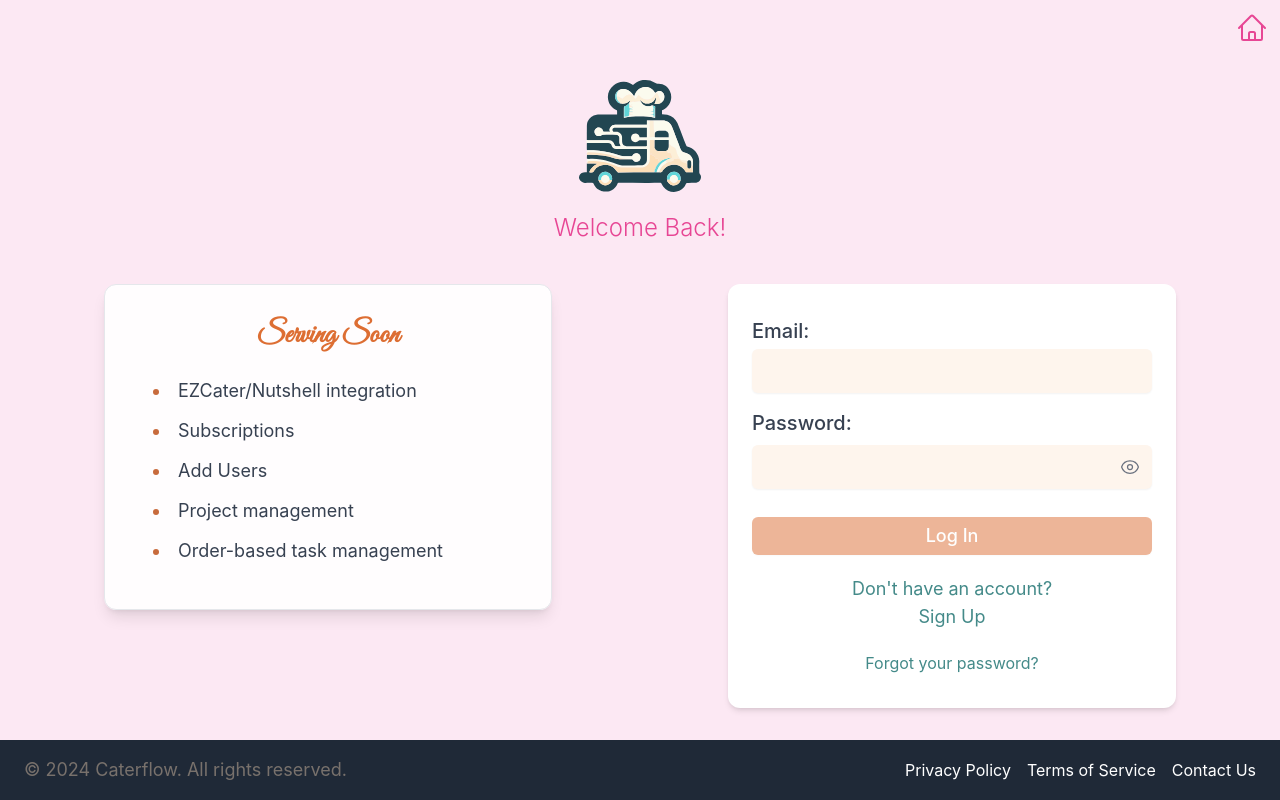
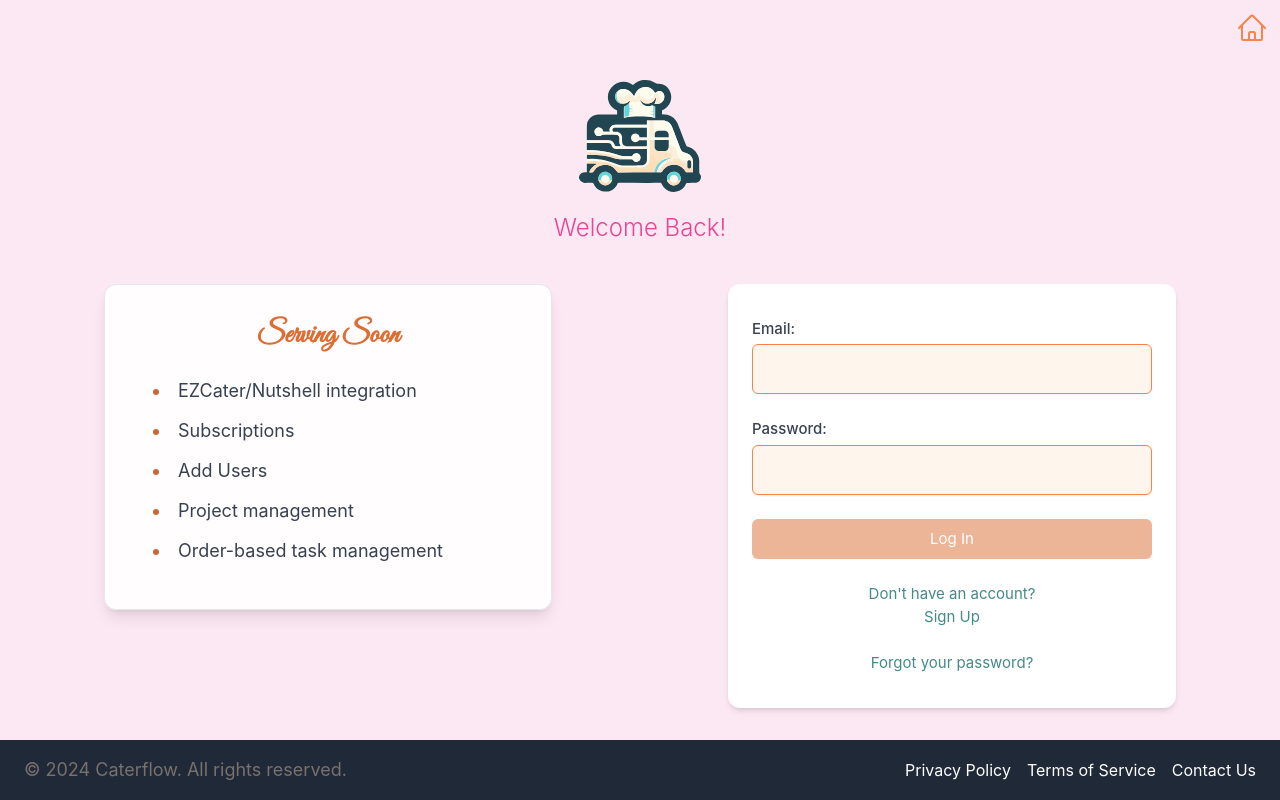
Before and after one commit to MichaelAJay/caterflow-fe, a Vue app: page /login in a window 1280 px wide. Built offline with nearby package versions, Linux system fonts and the light colour scheme; no server answers.

Commit message:
rewrote LoginContent

```diff
--- a/src/views/visitor/LoginContent.vue
+++ b/src/views/visitor/LoginContent.vue
@@ -85,45 +85,26 @@ onMounted(async () => {
   <div id="login-content" class="flex-1 flex flex-col justify-center items-center">
     <div class="absolute top-0 right-0 pt-3 pr-3">
       <button @click="handleHomeClick" class="text-caramel-500 hover:text-caramel-600">
-        <HomeIcon class="h-8 w-8 text-accents-500" />
+        <HomeIcon class="h-8 w-8" />
       </button>
     </div>
-
-    <div
-      class="p-5 sm:p-6 max-w-md w-full bg-white rounded-xl shadow-md flex-1 flex flex-col justify-center"
-    >
-      <form @submit.prevent="handleLogin" class="login-form space-y-5">
+    <div class="p-5 sm:p-6 max-w-md w-full bg-white rounded-xl shadow-md flex-1 flex flex-col justify-center">
+      <form @submit.prevent="handleLogin" class="space-y-5 sm:space-y-4 md:space-y-6">
         <div>
-          <label for="email" class="block text-sm font-medium text-gray-700">Email:</label>
-          <input id="email" v-model="form.email" type="email" required />
+          <label for="email" class="block font-medium text-gray-700">Email:</label>
+          <input id="email" v-model="form.email" type="email" required class="w-full mt-1 px-3 py-2 border rounded-md" />
         </div>
         <div>
-          <label for="password" class="block text-sm font-medium text-gray-700">Password:</label>
+          <label for="password" class="block font-medium text-gray-700">Password:</label>
           <div class="relative mt-1">
-            <input
-              id="password"
-              v-model="form.password"
-              :type="passwordVisible ? 'text' : 'password'"
-              required
-            />
-            <button
-              type="button"
-              @click="togglePasswordVisibility"
-              class="absolute inset-y-0 right-0 px-3 flex items-center text-gray-500"
-              tabindex="-1"
-            >
-              <EyeIcon v-if="!passwordVisible" class="h-5 w-5" />
-              <EyeSlashIcon v-else class="h-5 w-5" />
+            <input id="password" v-model="form.password" :type="passwordVisible ? 'text' : 'password'" required class="w-full px-3 py-2 border rounded-md" />
+            <button type="button" @click="togglePasswordVisibility" class="absolute inset-y-0 right-0 px-3 flex items-center text-gray-500" tabindex="-1">
+              <!-- Icons -->
             </button>
           </div>
         </div>
         <div>
-          <button
-            id="login-button"
-            type="submit"
-            :disabled="!isInputValid"
-            class="w-full flex justify-center py-2 px-4 border border-transparent rounded-md shadow-sm text-sm font-medium text-white bg-caramel-600 hover:bg-caramel-700 disabled:opacity-50 disabled:cursor-not-allowed"
-          >
+          <button id="login-button" type="submit" :disabled="!isInputValid" class="w-full flex justify-center py-2 px-4 border border-transparent rounded-md shadow-sm text-white bg-caramel-600 hover:bg-caramel-700 disabled:opacity-50 disabled:cursor-not-allowed">
             Log In
           </button>
         </div>
@@ -133,10 +114,7 @@ onMounted(async () => {
           </button>
         </div>
         <div class="text-center">
-          <a
-            @click="handleForgotPassword"
-            class="text-sm text-sage-500 hover:text-sage-600 cursor-pointer"
-          >
+          <a @click="handleForgotPassword" class="cursor-pointer text-sage-500 hover:text-sage-600">
             Forgot your password?
           </a>
         </div>
@@ -144,51 +122,3 @@ onMounted(async () => {
     </div>
   </div>
 </template>
-
-<style scoped>
-@media (max-height: 667px) {
-  div form {
-    @apply space-y-3;
-  }
-}
-
-@media (min-height: 650px) {
-  #login-button {
-    @apply text-base;
-  }
-  .login-form {
-    @apply space-y-4;
-  }
-  .login-form input {
-    @apply text-lg py-1;
-  }
-  .login-form label {
-    @apply text-lg pb-1;
-  }
-}
-@media (min-height: 725px) {
-  #login-button {
-    @apply text-lg mt-7;
-  }
-  .login-form input {
-    @apply text-xl py-2;
-  }
-  .login-form label {
-    @apply text-xl;
-  }
-  .login-form button {
-    @apply py-1 text-lg;
-  }
-  a {
-    @apply text-base;
-  }
-}
-@media (min-height: 850px) {
-  #login-button {
-    @apply py-3 text-xl;
-  }
-  h2 {
-    @apply text-3xl pb-3;
-  }
-}
-</style>
```
